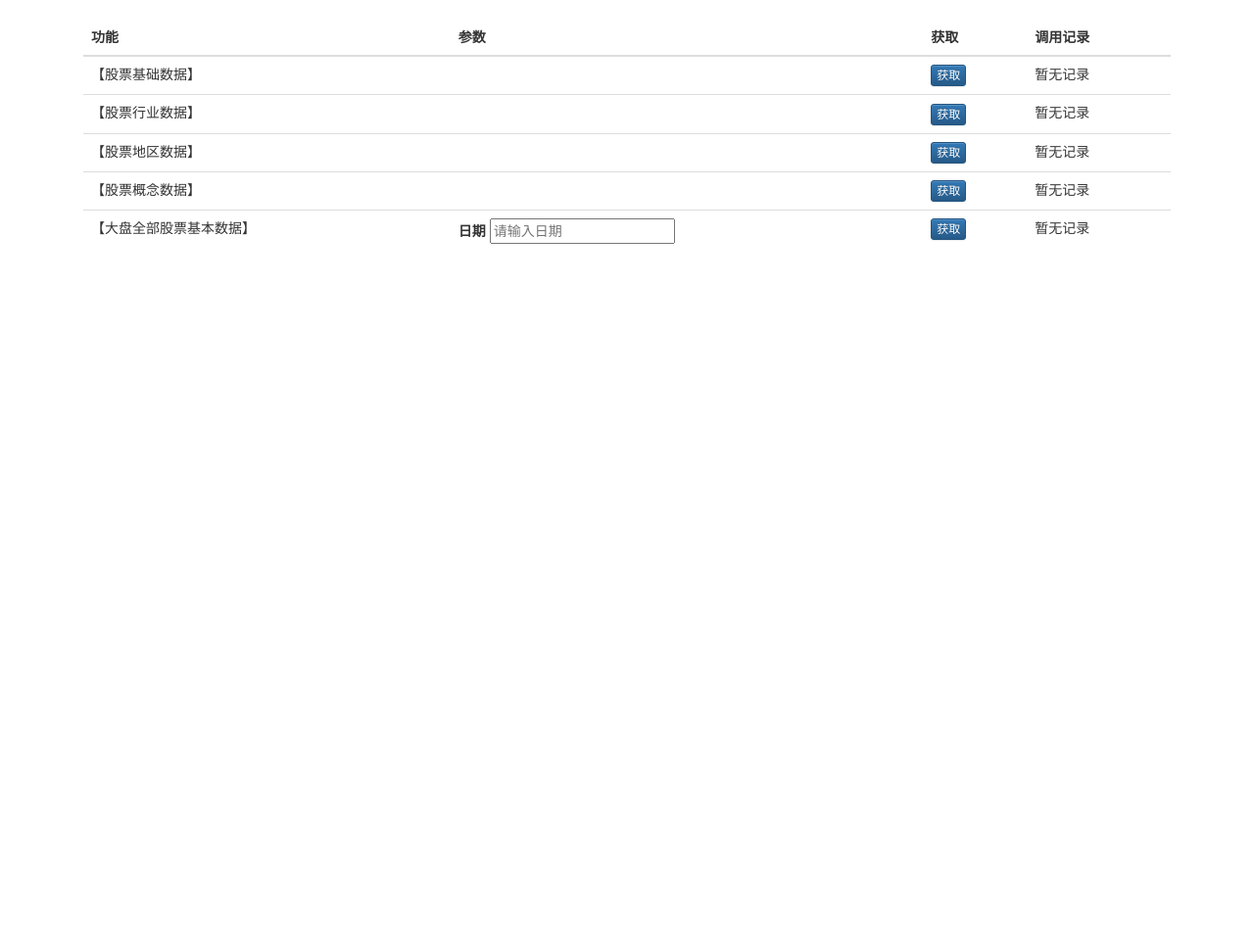
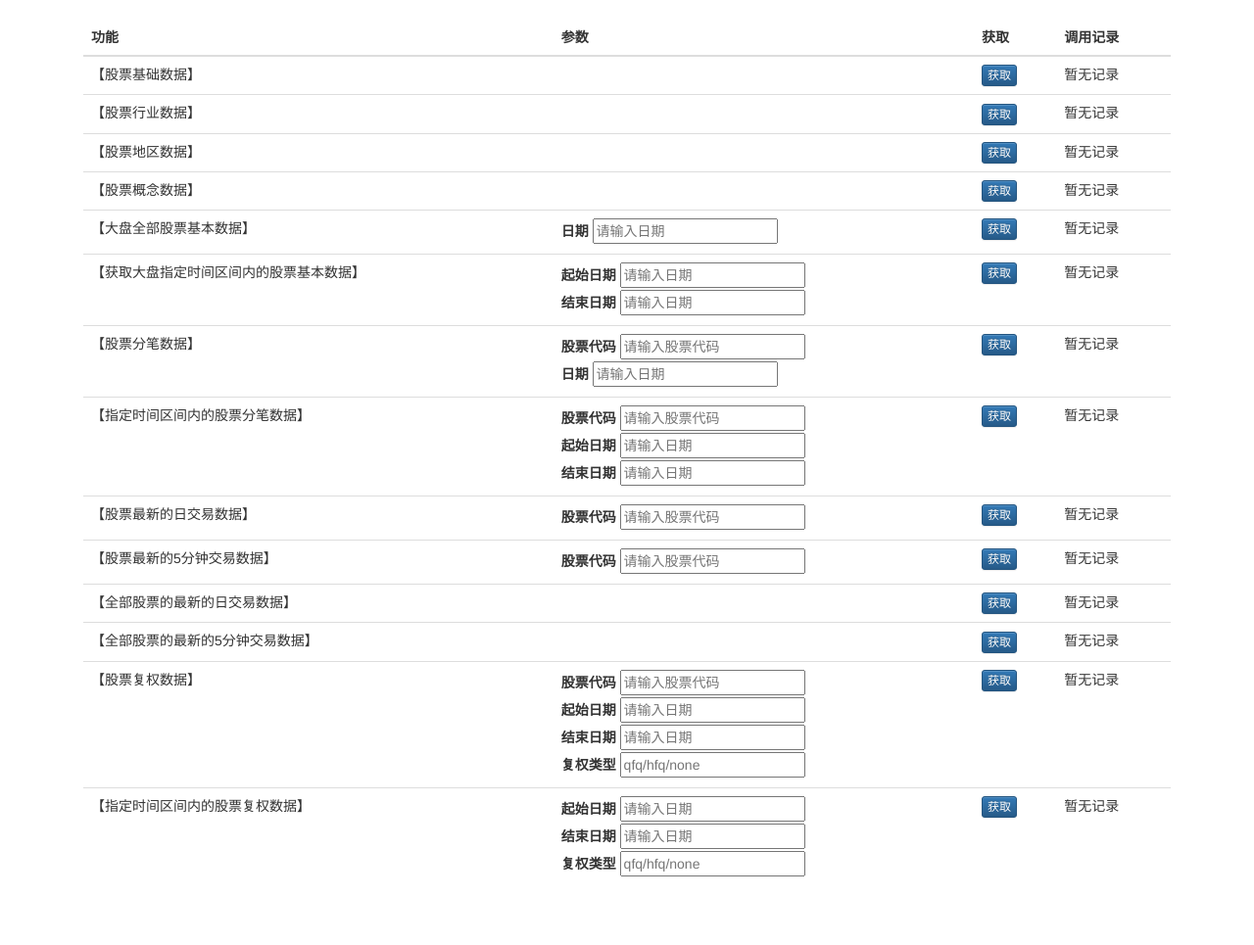
Before and after one commit to DannyLee1991/ai_qi, a Flask app: page /getdata in a window 1280 px wide. Shown: the part 57-1022 px from the top of the page at 98% size. Before the commit the page ends 306 px from the top, so only its background shows below. Run offline with Flask 2, Linux system fonts and the light colour scheme; data that the repository does not hold is empty; some libraries are stand-ins or nearby versions.

Commit message:
add: 更多获取数据的逻辑添加

```diff
--- a/web/flaskr/get_data/manager.py
+++ b/web/flaskr/get_data/manager.py
@@ -66,6 +66,8 @@ def fs_stock_basics_daily(date=todayStr()):
     :param date:
     :return:
     '''
+    print("=====>")
+    print(date)
     is_exist = check_is_exist_in_stock_basics_daily(date)
     if is_exist:
         print("该日期 %s 记录已存在" % date)
@@ -180,6 +182,9 @@ def fs_fuquan(code, start_date=perYearStr(), end_date=todayStr(), autype='qfq'):
     :param autype:
     :return:
     '''
+    if autype == 'none':
+        autype = None
+
     s_date, e_date = gen_time_interval(code, autype, start_date, end_date)
     if s_date and e_date:
         df = fetch_fuquan(code, s_date, e_date, autype)
--- a/web/flaskr/main/views.py
+++ b/web/flaskr/main/views.py
@@ -1,9 +1,9 @@
 from flask import render_template, make_response, request, redirect, url_for
 from flaskr.utils.flash import *
+import json
 
 from . import main
 from ..models import History
-from ..get_data.db import *
 from ..get_data import manager
 
 
@@ -28,20 +28,27 @@ def getdata():
 
 @main.route('/fs_data', methods=['GET', 'POST'])
 def fs_data():
-    t_items = gen_getdata_items()
-    what = request.args.get('what')
-    params = request.args.get('params')
-    if what is not None:
+    if request.args:
+        t_items = gen_getdata_items()
+        id = int(request.args.get('id'))
+        params = json.loads(request.args.get('params'))
+
         for item in t_items:
-            if item['what'] == what:
-                # 执行对应的方法
-                if params:
-                    item['method'](p['value'] for p in params)
+            if item['id'] == id:
+                # 执行对应的方法 FIXME 实现方式太蠢，是否有更好的实现呢？
+                if len(params) == 4:
+                    item['method'](params[0]['value'], params[1]['value'], params[2]['value'], params[3]['value'])
+                if len(params) == 3:
+                    item['method'](params[0]['value'], params[1]['value'], params[2]['value'])
+                elif len(params) == 2:
+                    item['method'](params[0]['value'], params[1]['value'])
+                elif len(params) == 1:
+                    item['method'](params[0]['value'])
                 else:
                     item['method']()
                 flash_success("%s 获取成功！" % item['name'])
 
-                History.update_history(what)
+                History.update_history(id)
     return redirect(url_for('.getdata'))
 
 
@@ -53,12 +60,13 @@ def gen_getdata_items():
     :return:
     '''
 
-    item = lambda name, method, what, params=[]: {'name': name,
-                                               'params': params,
-                                               'method': method,
-                                               'what': what,
-                                               'history': History.query_history_time(what)
-                                               }
+    item = lambda id, name, method, params=[]: {'id': id,
+                                                      'name': name,
+                                                      'params': params,
+                                                      'method': method,
+                                                      'history': History.query_history_time(id),
+                                                      'param_ids': [param['id'] for param in params]
+                                                      }
     param = lambda name, id, for_what, def_value='', hint='': {'name': name,
                                                                'id': id,
                                                                'for_what': for_what,
@@ -66,26 +74,95 @@ def gen_getdata_items():
                                                                'hint': hint
                                                                }
 
-    items = [item(name="【股票基础数据】",
+    items = [item(id=1,
+                  name="【股票基础数据】",
                   method=manager.fs_stock,
-                  what=TABLE_STOCK,
                   ),
-             item(name="【股票行业数据】",
+             item(id=2,
+                  name="【股票行业数据】",
                   method=manager.fs_stock_industry,
-                  what=TABLE_STOCK_INDUSTRY,
                   ),
-             item(name="【股票地区数据】",
+             item(id=3,
+                  name="【股票地区数据】",
                   method=manager.fs_stock_area,
-                  what=TABLE_STOCK_AREA),
-             item(name="【股票概念数据】",
+                  ),
+             item(id=4,
+                  name="【股票概念数据】",
                   method=manager.fs_stock_concept,
-                  what=TABLE_STOCK_CONCEPT),
+                  ),
 
-             item(name="【大盘全部股票基本数据】",
+             item(id=5,
+                  name="【大盘全部股票基本数据】",
                   params=[
-                      param(name="日期", id='id_daily', for_what='date', hint="请输入日期"),
+                      param(name='日期', id='id_daily_date', for_what='date', hint='请输入日期')
                   ],
                   method=manager.fs_stock_basics_daily,
-                  what=TABLE_STOCK_BASICS_DAILY),
+                  ),
+             item(id=6,
+                  name="【获取大盘指定时间区间内的股票基本数据】",
+                  params=[
+                      param(name='起始日期', id='id_daily_r_begin_date', for_what='begin_date', hint='请输入日期'),
+                      param(name='结束日期', id='id_daily_r_end_date', for_what='end_date', hint='请输入日期')
+                  ],
+                  method=manager.fs_stock_basics_daily_r,
+                  ),
+             item(id=7,
+                  name="【股票分笔数据】",
+                  params=[
+                      param(name='股票代码', id='id_tick_code', for_what='code', hint='请输入股票代码'),
+                      param(name='日期', id='id_tick_date', for_what='date', hint='请输入日期')
+                  ],
+                  method=manager.fs_tick,
+                  ),
+             item(id=8,
+                  name="【指定时间区间内的股票分笔数据】",
+                  params=[
+                      param(name='股票代码', id='id_tick_code', for_what='code', hint='请输入股票代码'),
+                      param(name='起始日期', id='id_tick_r_begin_date', for_what='begin_date', hint='请输入日期'),
+                      param(name='结束日期', id='id_tick_r_end_date', for_what='end_date', hint='请输入日期')
+                  ],
+                  method=manager.fs_tick_r,
+                  ),
+             item(id=9,
+                  name="【股票最新的日交易数据】",
+                  params=[
+                      param(name='股票代码', id='id_transaction_d_code', for_what='code', hint='请输入股票代码')
+                  ],
+                  method=manager.fs_transaction_d,
+                  ),
+             item(id=10,
+                  name="【股票最新的5分钟交易数据】",
+                  params=[
+                      param(name='股票代码', id='id_transaction_5min_code', for_what='code', hint='请输入股票代码')
+                  ],
+                  method=manager.fs_transaction_5min,
+                  ),
+             item(id=11,
+                  name="【全部股票的最新的日交易数据】",
+                  method=manager.fs_transaction_d_all,
+                  ),
+             item(id=12,
+                  name="【全部股票的最新的5分钟交易数据】",
+                  method=manager.fs_transaction_5min_all,
+                  ),
+             item(id=13,
+                  name="【股票复权数据】",
+                  params=[
+                      param(name='股票代码', id='id_fuquan_code', for_what='code', hint='请输入股票代码'),
+                      param(name='起始日期', id='id_fuquan_start_date', for_what='start_date', hint='请输入日期'),
+                      param(name='结束日期', id='id_fuquan_end_date', for_what='end_date', hint='请输入日期'),
+                      param(name='复权类型', id='id_fuquan_autype', for_what='autype', hint='qfq/hfq/none')
+                  ],
+                  method=manager.fs_fuquan,
+                  ),
+             item(id=14,
+                  name="【指定时间区间内的股票复权数据】",
+                  params=[
+                      param(name='起始日期', id='id_fuquan_all_start_date', for_what='start_date', hint='请输入日期'),
+                      param(name='结束日期', id='id_fuquan_all_end_date', for_what='end_date', hint='请输入日期'),
+                      param(name='复权类型', id='id_fuquan_all_autype', for_what='autype', hint='qfq/hfq/none')
+                  ],
+                  method=manager.fs_fuquan_all,
+                  ),
              ]
     return items
--- a/web/flaskr/static/getdata.js
+++ /dev/null
@@ -1,25 +0,0 @@
-function sendFSPost(w,ps) {
-
-    var params = new Array();
-    if (ps !== null) {
-        for(var i=0;i<ps.length;i++) {
-            params.push({
-                for_what:ps[i].for_what,
-                value:$('#'+ps[i].id).val()
-            });
-        }
-
-    }
-  $.post("/fs_data",
-  {
-   what:w,
-   params:params
-  });
-}
-
-function sendFSPost(w) {
-    $.get("/fs_data",
-    {
-    what:w
-    });
-}
--- a/web/flaskr/templates/getdata.html
+++ b/web/flaskr/templates/getdata.html
@@ -3,7 +3,6 @@
 {% import "bootstrap/wtf.html" as wtf %}
 
 {% block page_content %}
-<script type="text/javascript" src="{{ url_for('static', filename='getdata.js') }}"></script>
 
 <div class="container-fluid">
     <table class="table">
@@ -41,9 +40,27 @@
                     {% endif %}
                 </td>
                 <td>
-                    <button class="btn btn-primary btn-xs"
-                            onclick="sendFSPost('{{item.what}}',{{item.params}})">获取
-                    </button>
+                    <button id="bt_{{item.id}}" class="btn btn-primary btn-xs">获取</button>
+
+                    <script type="text/javascript">
+                        $("#bt_{{item.id}}").click(function(){
+                            var paramsJson = {{item.params|tojson}};
+                            var _params = new Array();
+                            if (paramsJson !== null) {
+                                for(var i=0;i<paramsJson.length;i++) {
+                                    _params.push({
+                                        for_what:paramsJson[i].for_what,
+                                        value:$('#'+paramsJson[i].id).val()
+                                    });
+                                }
+                            }
+                            $.get("/fs_data", {
+                                'id':'{{item.id}}',
+                                'params':JSON.stringify(_params)
+                            });
+
+                        });
+                    </script>
                 </td>
                 <td>
                     {% if item.history %}
```
Also changed, not shown: web/flaskr/utils/thread.py (added, +26 -0 lines).
